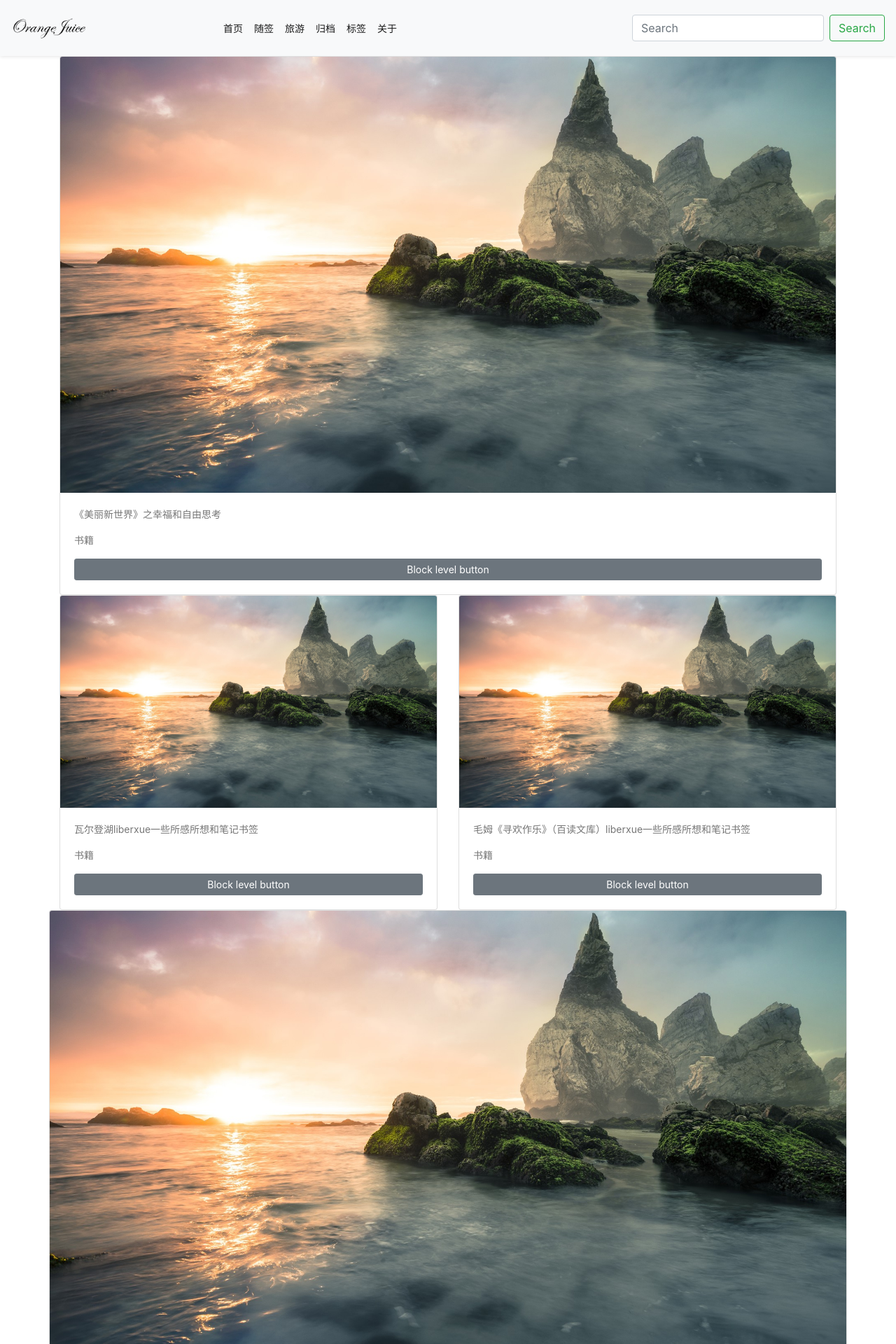
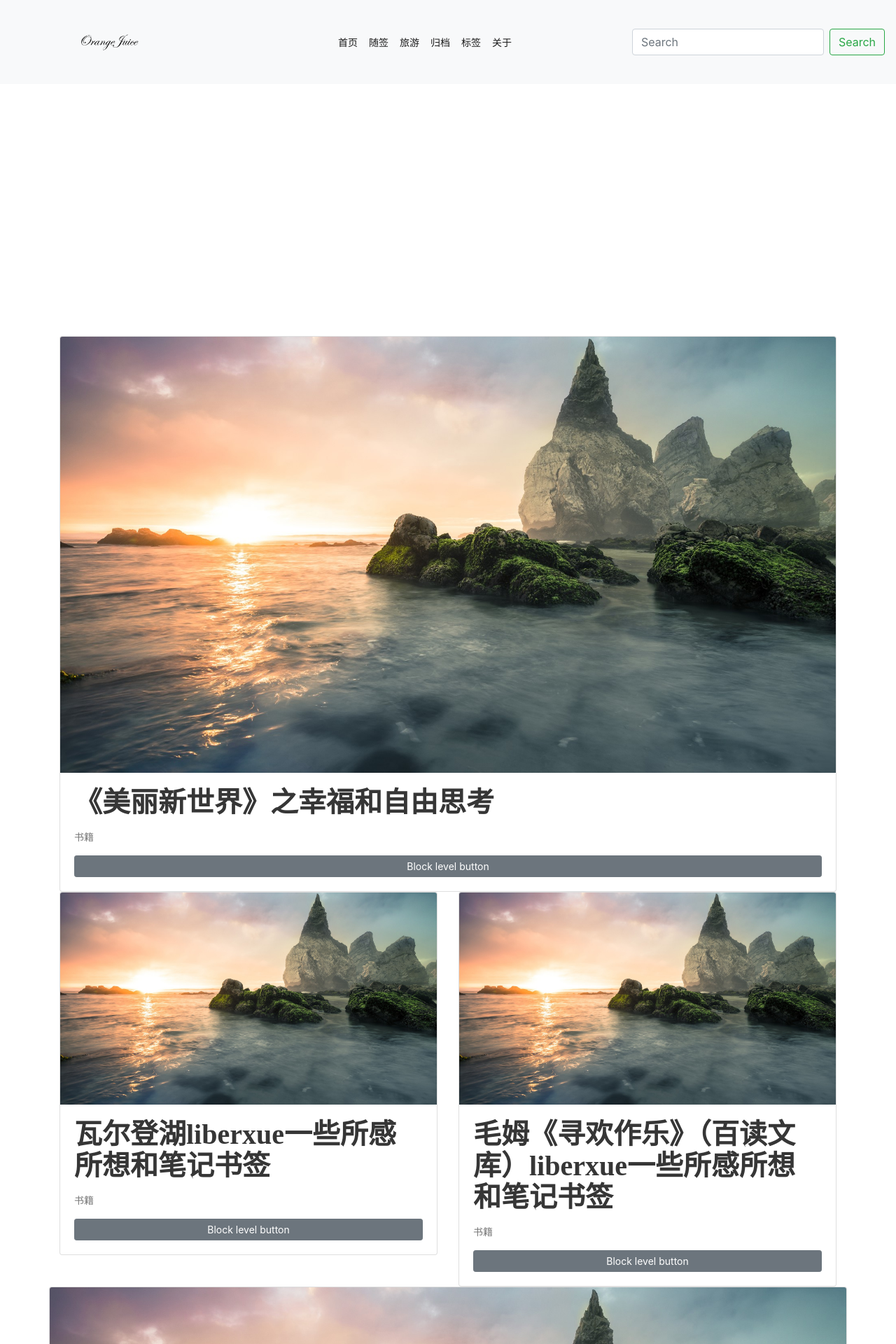
Before and after one commit to LeiYorange/LeiYorange.github.io, a Jekyll site: the page built from book/index.html, in a window 1280 px wide. Shown: the top 1920 px of the page at 70% size. Built offline with Jekyll 4.4.1, drawn with Linux system fonts in a browser that asks for light colours; nearby versions of some CDN libraries.

Commit message:
bootstrap

```diff
--- a/_includes/navbar.html
+++ b/_includes/navbar.html
@@ -1,24 +1,25 @@
-<nav class="navbar navbar-expand-lg align-content-lg-center navbar-light bg-light">
-    <a  class="navbar-brand " href="/"> <img src="{{ site.url }}/style/images/logo-liorange.png" alt="{{ site.title }}" > </a>
+<nav class="navbar navbar-expand-lg  navbar-light bg-light">
     <button class="navbar-toggler" type="button" data-toggle="collapse" data-target="#navbarSupportedContent" aria-controls="navbarSupportedContent" aria-expanded="false" aria-label="Toggle navigation">
         <span class="navbar-toggler-icon"></span>
     </button>
-
-    <div class=" collapse navbar-collapse" id="navbarSupportedContent">
-        <ul class="navbar-nav mr-auto">
+    <a  class="navbar-brand" href="/"> <img class="logo" src="{{ site.url }}/style/images/logo-liorange.png" alt="{{ site.title }}" style="" > </a>
+    <div class=" collapse navbar-collapse justify-content-center " id="navbarSupportedContent">
+        <ul class=" navbar-nav mx-auto mt-2 mt-lg-0 ">
             {% for link in site.links %}
-            <li class="nav-item active">
+            <li class="nav-item active ">
                 <a class="nav-link" href="{{link.url}}" data-hover="{{link.name}}">{{ link.name }}</a>
             </li>
             {% endfor %}
 
         </ul>
-        <form class="form-inline my-2 my-lg-0">
+        <form class="form-inline my-2 my-lg-0 ">
             <input class="form-control mr-sm-2" type="search" placeholder="Search" aria-label="Search">
             <button class="btn btn-outline-success my-2 my-sm-0" type="submit">Search</button>
         </form>
     </div>
 </nav>
+<div class="bing">
+</div>
 
 <style>
     body{
@@ -26,12 +27,39 @@
     }
     .navbar{
         min-height: 80px;
-        -webkit-box-shadow: 0 1px 5px rgba(0, 0, 0, .1);
-        -moz-box-shadow: 0 1px 5px rgba(0, 0, 0, .1);
-        box-shadow: 0 1px 5px rgba(0, 0, 0, .1);
+        /*-webkit-box-shadow: 0 1px 5px rgba(0, 0, 0, .1);*/
+        /*-moz-box-shadow: 0 1px 5px rgba(0, 0, 0, .1);*/
+        /*box-shadow: 0 1px 5px rgba(0, 0, 0, .1);*/
 
     }
-    .navbar-brand img{
-        width: 38%;
+
+    .logo{
+        transform: scale(0.3);
     }
+    .navbar-nav{
+        word-spacing: 80px;
+    }
+
+    .title {
+        color: #363636;
+        font-family: "Righteous",cursive;
+        font-size: 2rem;
+        font-weight: 600;
+        line-height: 1.125;
+    }
+    .title.is-2 {
+        font-size: 2.5rem;
+    }
+    .subtitle.is-3 {
+        font-size: 2rem;
+    }
+     .bing{
+         /*background-image: url("https://api.dujin.org/bing/1920.php");*/
+         /*background-image: url("https://api.dujin.org/bing/1920.php");*/
+         width: 100%;
+         height: 40%;
+         text-align: center;
+         position: relative;
+     }
+
 </style>
--- a/book/index.html
+++ b/book/index.html
@@ -4,6 +4,8 @@
 layout: common
 ---
 <link rel="stylesheet" href="../style/common.css">
+
+
 <div class="container" >
 	{% assign temp = 0 %}
 	{% for posts in site.posts %}
```
Also changed, not shown: style/common.css (added).
